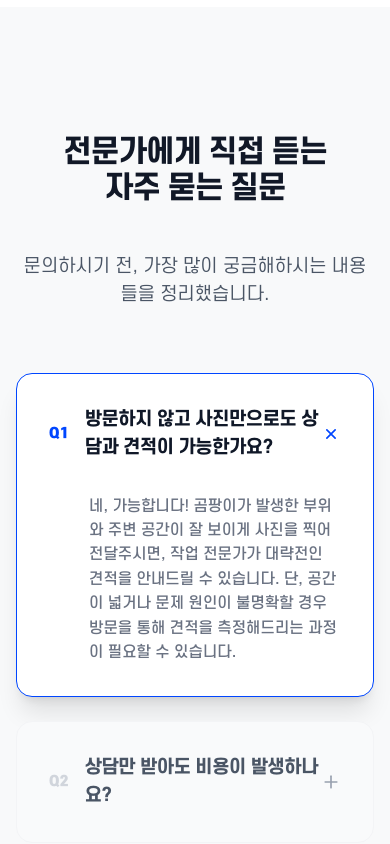
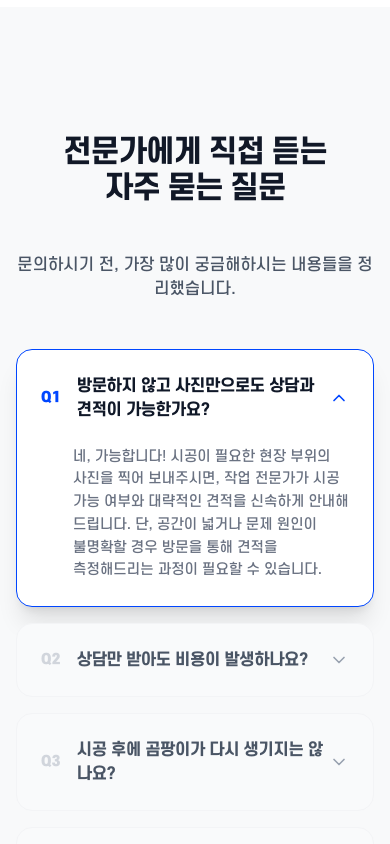
Before and after one commit to wogus5695-ctrl/homepage-modujonghap-gompang, a Next.js app: page / in a window 390 px wide. Shown: the part 7440-8284 px from the top of the page. Built offline with nearby package versions, Linux system fonts and the light colour scheme.

Commit message:
fix: dynamically render FAQ questions based on service and improve particle endings on FinalCTA

```diff
--- a/src/components/FAQ.tsx
+++ b/src/components/FAQ.tsx
@@ -1,16 +1,17 @@
 "use client";
 
 import React, { useState } from "react";
-import { Plus, Minus, HelpCircle } from "lucide-react";
+import { Plus, ChevronDown } from "lucide-react";
 import { DynamicContent } from "@/lib/dynamicHome";
 
 const FAQ = ({ dynamic }: { dynamic?: DynamicContent | null }) => {
   const [openIndex, setOpenIndex] = useState<number | null>(0);
 
-  const faqs = [
+  const getFaqs = () => {
+    const defaultFaqs = [
       {
         question: "방문하지 않고 사진만으로도 상담과 견적이 가능한가요?",
-      answer: "네, 가능합니다! 곰팡이가 발생한 부위와 주변 공간이 잘 보이게 사진을 찍어 전달주시면, 작업 전문가가 대략전인 견적을 안내드릴 수 있습니다. 단, 공간이 넓거나 문제 원인이 불명확할 경우 방문을 통해 견적을 측정해드리는 과정이 필요할 수 있습니다.",
+        answer: "네, 가능합니다! 시공이 필요한 현장 부위의 사진을 찍어 보내주시면, 작업 전문가가 시공 가능 여부와 대략적인 견적을 신속하게 안내해 드립니다. 단, 공간이 넓거나 문제 원인이 불명확할 경우 방문을 통해 견적을 측정해드리는 과정이 필요할 수 있습니다.",
       },
       {
         question: "상담만 받아도 비용이 발생하나요?",
@@ -34,67 +35,133 @@ const FAQ = ({ dynamic }: { dynamic?: DynamicContent | null }) => {
       },
     ];
 
+    if (!dynamic) return defaultFaqs;
+
+    const svc = dynamic.service;
+    const region = dynamic.region;
+
+    if (svc.includes("곰팡이제거")) {
+      return [
+        {
+          question: `사진만으로 ${region} 곰팡이제거 상담과 견적이 가능한가요?`,
+          answer: `네, 가능합니다! 곰팡이가 발생한 현장 사진을 선명하게 찍어 보내주시면, 전문 상담사가 발생 원인 분석과 함께 대략적인 시공 견적을 빠르게 안내해 드립니다.`,
+        },
+        {
+          question: `${region} 곰팡이제거 후 다시 생기지 않게 하려면 무엇을 확인해야 하나요?`,
+          answer: `단순 제거제 사용은 임시방편입니다. 결로나 습기 발생 원인을 진단하고, 항균 코팅 및 단열 상태 점검 등 근본적인 재발 방지 처리를 함께 해주어야 곰팡이가 재발하지 않습니다.`,
+        },
+        ...defaultFaqs.slice(2)
+      ];
+    }
+
+    if (svc.includes("단열시공")) {
+      return [
+        {
+          question: `결로 때문에 ${region} 단열시공이 필요한지 사진만으로 확인할 수 있나요?`,
+          answer: `네, 파악이 가능합니다! 결로로 벽지가 젖었거나 물방울이 맺히는 현상, 혹은 모서리 곰팡이 사진을 보내주시면 상태를 분석하여 단열 보강이 필요한 수준인지 무상 진단해 드립니다.`,
+        },
+        {
+          question: `${region} 단열시공을 진행하면 곰팡이 재발 방지에도 도움이 되나요?`,
+          answer: `네, 근본적인 해결책이 됩니다! 실내외 온도 차이로 인해 이슬이 맺히는 결로를 고효율 단열재 밀착 시공으로 원천 차단하기 때문에, 결로와 곰팡이를 동시에 확실히 예방할 수 있습니다.`,
+        },
+        ...defaultFaqs.slice(2)
+      ];
+    }
+
+    if (svc.includes("탄성코트")) {
+      return [
+        {
+          question: `베란다 ${region} 탄성코트가 필요한 상태인지 사진으로 상담 가능한가요?`,
+          answer: `네, 가능합니다! 베란다 벽면 크랙, 페인트 부풀어 오름, 오염 등의 사진을 보내주시면 바탕면 상태에 맞는 프리미엄 탄성코트 솔루션과 합리적인 시공 비용을 안내해 드립니다.`,
+        },
+        {
+          question: `${region} 탄성코트 시공 전 곰팡이와 습기 원인도 같이 확인하나요?`,
+          answer: `네, 필수적으로 확인합니다! 바탕면의 습기를 완벽히 건조하고 항균 1차 차단재를 도포한 뒤 탄성코트를 시공해야 들뜸이 생기지 않고 결로 방지 효과가 반영구적으로 오래 갑니다.`,
+        },
+        ...defaultFaqs.slice(2)
+      ];
+    }
+
+    if (svc.includes("결로방지") || svc.includes("페인트")) {
+      return [
+        {
+          question: `${region} 결로방지 페인트만으로 해결 가능한 상태인지 확인할 수 있나요?`,
+          answer: `네, 사진으로 1차 진단이 가능합니다! 벽면 안쪽의 누수가 아닌 단순 실내 온도차에 의한 결로 곰팡이인 경우, 친환경 결로방지 페인트 도장만으로도 훌륭한 예방 효과를 볼 수 있으며 시공 타당성을 분석해 드립니다.`,
+        },
+        {
+          question: `곰팡이 제거 후 ${region} 결로방지 페인트를 함께 시공해야 하나요?`,
+          answer: `네, 추천해 드립니다! 깊이 침투한 곰팡이 포자를 사멸시킨 뒤에 결로방지 페인트를 칠해주어야 칠이 들뜨거나 안쪽에서부터 다시 곰팡이가 피어오르는 현상을 확실하게 예방할 수 있습니다.`,
+        },
+        ...defaultFaqs.slice(2)
+      ];
+    }
+
+    // 기타 키워드 대응
+    const displayService = svc === "기타" ? "현장 시공" : svc;
+    return [
+      {
+        question: `사진만으로 ${region} ${displayService} 상담과 견적이 가능한가요?`,
+        answer: `네, 가능합니다! 시공이 필요한 부위의 사진을 찍어 보내주시면 전문 엔지니어가 작업 난이도와 시공 범위를 분석하여 대략적인 견적과 일정을 신속하게 안내해 드립니다.`,
+      },
+      {
+        question: `${region} ${displayService} 시공을 진행하면 곰팡이 및 결로 재발이 방지되나요?`,
+        answer: `네, 그렇습니다! 표면적 청소에 그치지 않고, 현장의 근본 원인을 진단하여 공간 맞춤 보완 처리를 함께 진행하므로 쾌적한 주거 상태가 오랫동안 지속됩니다.`,
+      },
+      ...defaultFaqs.slice(2)
+    ];
+  };
+
+  const faqs = getFaqs();
+
   const toggleFaq = (index: number) => {
     setOpenIndex(openIndex === index ? null : index);
   };
 
   return (
-    <section id="faq" className="py-24 bg-secondary-bg">
+    <section id="faq" className="py-20 lg:py-24 bg-secondary-bg">
       <div className="container mx-auto px-4">
-        <div className="text-center max-w-3xl mx-auto mb-16">
-          <h2 className="text-3xl md:text-4xl font-bold mb-4">
-            전문가에게 직접 듣는<br className="md:hidden" /> <span className="text-primary-light">자주 묻는 질문</span>
+        <div className="text-center max-w-3xl mx-auto mb-12 lg:mb-16">
+          <h2 className="text-3xl lg:text-4xl font-bold mb-4">
+            전문가에게 직접 듣는<br className="lg:hidden" /> <span className="text-primary-light">자주 묻는 질문</span>
           </h2>
           <div className="w-20 h-1.5 bg-primary-light mx-auto mb-6 rounded-full"></div>
-          <p className="text-gray-600 text-lg">
+          <p className="text-gray-600 text-base lg:text-lg font-medium">
             문의하시기 전, 가장 많이 궁금해하시는 내용들을 정리했습니다.
           </p>
         </div>
 
-        <div className="max-w-3xl mx-auto space-y-6">
+        <div className="max-w-3xl mx-auto space-y-4 lg:space-y-6">
           {faqs.map((faq, index) => {
-            let displayAnswer = faq.answer;
-            if (dynamic) {
-              if (index === 0) {
-                displayAnswer = displayAnswer.replace("곰팡이가 발생한", `${dynamic.region} ${dynamic.service} 상담이 필요한`);
-              } else if (index === 2) {
-                displayAnswer = displayAnswer.replace("모두종합환경은 눈에 보이는 곰팡이만", `모두종합환경은 ${dynamic.region} ${dynamic.service} 현장에서 눈에 보이는 곰팡이만`);
-              }
-            }
-
+            const isOpen = openIndex === index;
             return (
               <div
                 key={index}
                 className={`rounded-2xl overflow-hidden border transition-all duration-300 ${
-                  openIndex === index ? "border-primary-blue bg-white shadow-xl" : "border-gray-100 bg-gray-50"
+                  isOpen ? "border-primary-blue bg-white shadow-xl" : "border-gray-100 bg-gray-50"
                 }`}
               >
                 <button
-                  className="w-full flex items-center justify-between p-8 text-left focus:outline-none"
+                  className="w-full flex items-center justify-between p-6 lg:p-8 text-left focus:outline-none"
                   onClick={() => toggleFaq(index)}
                 >
                   <div className="flex items-center space-x-4">
-                    <span className={`text-sm font-black ${openIndex === index ? "text-primary-blue" : "text-gray-300"}`}>
+                    <span className={`text-sm font-black ${isOpen ? "text-primary-blue" : "text-gray-300"}`}>
                       Q{index + 1}
                     </span>
-                    <span className={`text-lg font-bold tracking-tight ${openIndex === index ? "text-gray-900" : "text-gray-600"}`}>
+                    <span className={`text-base lg:text-lg font-bold tracking-tight ${isOpen ? "text-gray-900" : "text-gray-600"}`}>
                       {faq.question}
                     </span>
                   </div>
-                  <div className={`transition-transform duration-300 ${openIndex === index ? "rotate-45 text-primary-blue" : "text-gray-400"}`}>
-                    <Plus size={20} />
+                  <div className={`transition-transform duration-300 ${isOpen ? "rotate-180 text-primary-blue" : "text-gray-400"}`}>
+                    <ChevronDown size={20} />
                   </div>
                 </button>
 
-                <div
-                  className={`overflow-hidden transition-all duration-300 ease-in-out ${
-                    openIndex === index ? "max-h-96 opacity-100" : "max-h-0 opacity-0"
-                  }`}
-                >
-                  <div className="p-8 pt-0 text-gray-500 leading-relaxed text-[15px] font-medium">
-                    <p className="pl-10">{displayAnswer}</p>
+                {isOpen && (
+                  <div className="p-6 lg:p-8 pt-0 text-gray-500 leading-relaxed text-[14px] lg:text-[15px] font-medium break-keep [word-break:keep-all]">
+                    <p className="pl-8 lg:pl-10">{faq.answer}</p>
                   </div>
-                </div>
+                )}
               </div>
             );
           })}
@@ -107,24 +174,14 @@ const FAQ = ({ dynamic }: { dynamic?: DynamicContent | null }) => {
             __html: JSON.stringify({
               "@context": "https://schema.org",
               "@type": "FAQPage",
-              "mainEntity": faqs.map((faq, index) => {
-                let displayAnswer = faq.answer;
-                if (dynamic) {
-                  if (index === 0) {
-                    displayAnswer = displayAnswer.replace("곰팡이가 발생한", `${dynamic.region} ${dynamic.service} 상담이 필요한`);
-                  } else if (index === 2) {
-                    displayAnswer = displayAnswer.replace("모두종합환경은 눈에 보이는 곰팡이만", `모두종합환경은 ${dynamic.region} ${dynamic.service} 현장에서 눈에 보이는 곰팡이만`);
-                  }
-                }
-                return {
+              "mainEntity": faqs.map((faq) => ({
                 "@type": "Question",
                 "name": faq.question,
                 "acceptedAnswer": {
                   "@type": "Answer",
-                    "text": displayAnswer
+                  "text": faq.answer
                 }
-                };
-              })
+              }))
             })
           }}
         />
--- a/src/components/FinalCTA.tsx
+++ b/src/components/FinalCTA.tsx
@@ -15,7 +15,7 @@ const FinalCTA = ({ dynamic }: { dynamic?: DynamicContent | null }) => {
           </div>
            <h2 className="relative z-20 text-4xl md:text-6xl font-black !text-white mb-10 tracking-tighter leading-tight">
             {dynamic ? (
-              <>{dynamic.region} {dynamic.service},<br />전문가 진단이 가장 빠른 해결책입니다.</>
+              <>{dynamic.region} {dynamic.service} 관련 상담,<br />전문가 진단이 가장 빠른 해결책입니다.</>
             ) : (
               <>전문가의 진단이<br />가장 빠른 해결책입니다.</>
             )}
```
Lines whose indentation alone changed are shown as unchanged.
